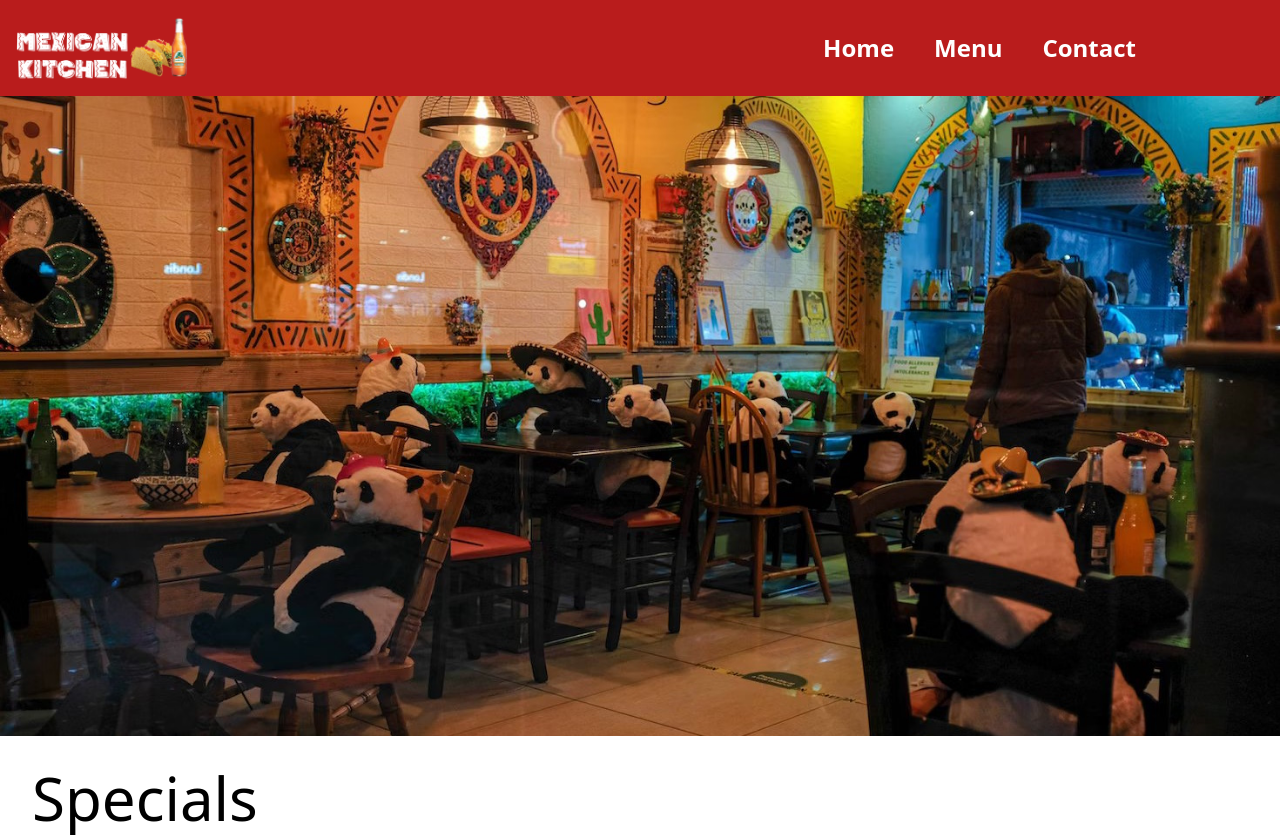
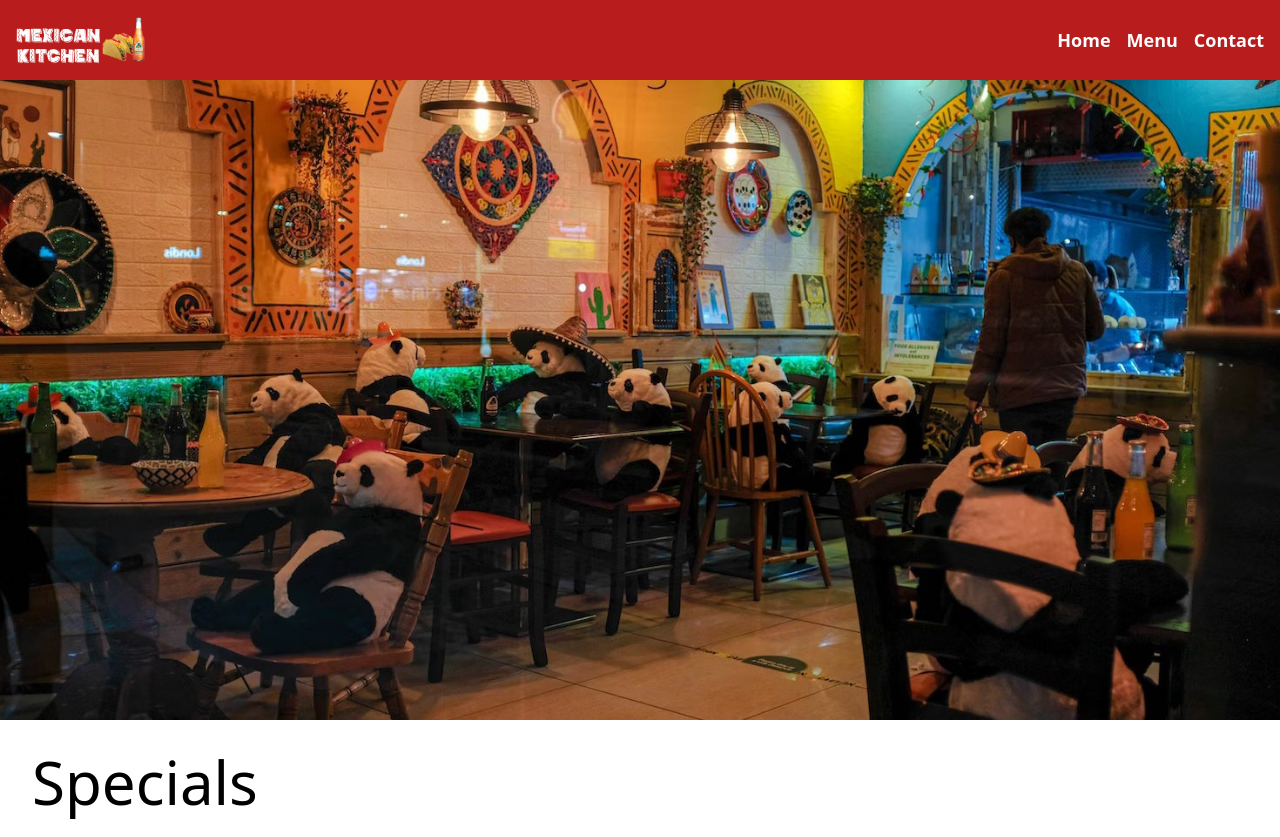
Before and after one commit to melyespinofl96/restaurant-2, an Angular app: page / in a window 1280 px wide. Shown: the top 837 px of the page. Built offline with nearby package versions, Linux system fonts and the light colour scheme.

Commit message:
updated navbar

```diff
--- a/src/app/home/home.component.html
+++ b/src/app/home/home.component.html
@@ -1,5 +1,5 @@
 <!--Image-->
-<div class="relative overflow-hidden" style="padding-top: 50%;">
+<div class="relative overflow-hidden" style="padding-top: 50%; z-index: -1;">
     <img class="absolute top-0 left-0 w-full max-h-fit object-cover" src="assets\pands.jpg" alt="Image">
 </div>
 
--- a/src/app/nav/nav.component.html
+++ b/src/app/nav/nav.component.html
@@ -1,3 +1,47 @@
+<nav class="bg-red-700 text-white p-4">
+  <div class="container mx-auto flex justify-between items-center relative">
+    <!-- Logo -->
+    <img class="h-12 w-auto" src="assets/logo.png" alt="Logo" >
+
+    <!-- Mobile Menu Button -->
+    <button class="flex items-center justify-center sm:hidden text-2xl font-bold relative" (click)="mobileMenuToggle()">
+      <svg class="h-6 w-6 fill-current" viewBox="0 0 24 24">
+        <path d="M4 6h16M4 12h16M4 18h16" stroke="currentColor" stroke-width="2" stroke-linecap="round" stroke-linejoin="round"/>
+      </svg>
+    </button>
+
+    <!-- Desktop Navigation Links -->
+    <ul class="hidden sm:flex space-x-4 relative" id="nav-links">
+      <li>
+        <a class="hover:text-gray-300 text-lg font-bold" href="/home">Home</a>
+      </li>
+      <li>
+        <a class="hover:text-gray-300 text-lg font-bold" href="/menu">Menu</a>
+      </li>
+      <li>
+        <a class="hover:text-gray-300 text-lg font-bold" href="/contact">Contact</a>
+      </li>
+    </ul>
+  </div>
+</nav>
+
+<!-- Dropdown Menu -->
+<ul *ngIf="mobileMenu" class="sm:hidden absolute bg-red-700 py-2 w-full right-0 rounded-md shadow-lg text-white" id="dropdown-menu">
+  <li>
+    <a class="hover:bg-red-500 block px-4 py-2 " href="/home">Home</a>
+  </li>
+  <li>
+    <a class="hover:bg-red-500 block px-4 py-2" href="/menu">Menu</a>
+  </li>
+  <li>
+    <a class="hover:bg-red-500 block px-4 py-2" href="/contact">Contact</a>
+  </li>
+</ul>
+
+
+<router-outlet></router-outlet>
+
+<!--
 <nav class="bg-red-700 text-white p-4">
   <div class="container mx-auto flex justify-between items-center">
       <img class="h-16 w-auto" src="assets\logo.png" alt="Logo">
@@ -11,4 +55,6 @@
       </ul>
   </div>
 </nav>
+
 <router-outlet></router-outlet>
+-->
--- a/src/app/nav/nav.component.ts
+++ b/src/app/nav/nav.component.ts
@@ -1,10 +1,23 @@
-import { Component } from '@angular/core';
+import { Component, OnInit } from '@angular/core';
 
 @Component({
   selector: 'app-nav',
   templateUrl: './nav.component.html',
   styleUrls: ['./nav.component.css']
 })
-export class NavComponent {
 
+export class NavComponent implements OnInit{
+
+  mobileMenu = false
+
+  ngOnInit(): void {
+    this.mobileMenu = false
+  }
+
+  mobileMenuToggle(){
+    if (this.mobileMenu == false)
+      this.mobileMenu = true
+    else
+      this.mobileMenu = false
+  }
 }
```
